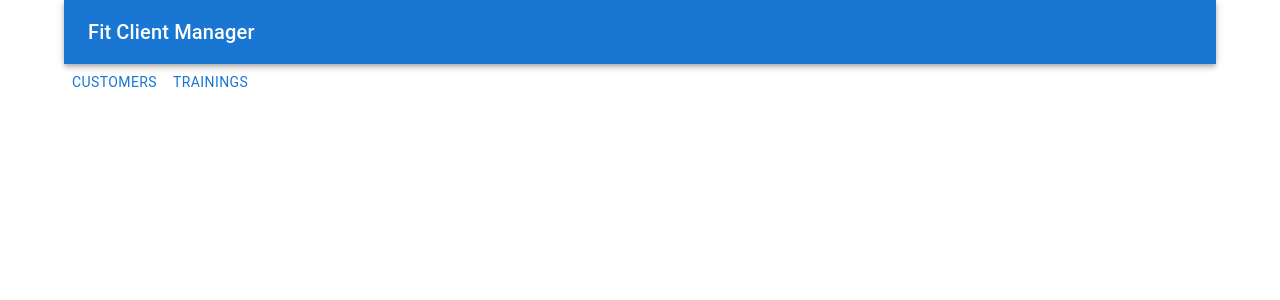
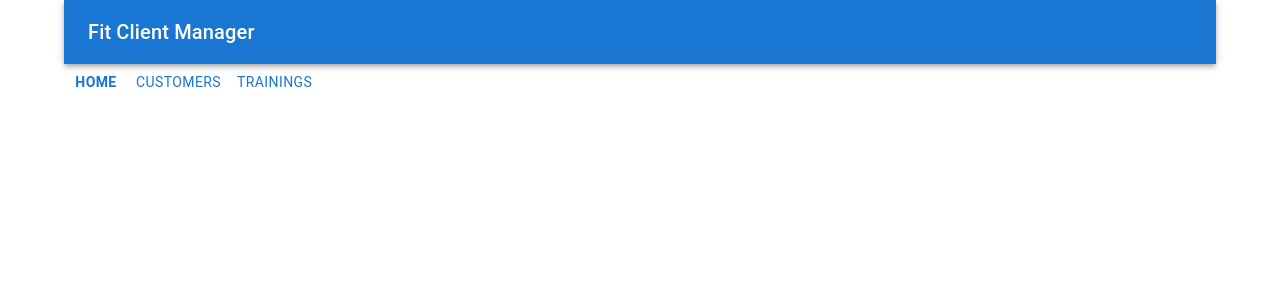
Before and after one commit to greetelmarttinen/fit-client-manager, a React (Vite) app: page / in a window 1280 px wide. Shown: the top 300 px of the page. Built offline with nearby package versions, Linux system fonts and the light colour scheme.

Commit message:
Lisätty navigaatioon Home -välilehti/etusivu

```diff
--- a/src/App.tsx
+++ b/src/App.tsx
@@ -20,8 +20,18 @@ function App() {
       <Box>
         <Stack direction="row" justifyContent="center">
           <NavLink
+            to="/"
+            end
+            style={{ textDecoration: "none" }}>
+            {({ isActive }) => (
+              <Button
+                sx={{ fontWeight: isActive ? "bold" : "normal" }}>
+                Home</Button>
+            )}
+          </NavLink>
+
+          <NavLink
             to="/customers"
-            end
             style={{ textDecoration: "none" }}>
             {({ isActive }) => (
               <Button
```
